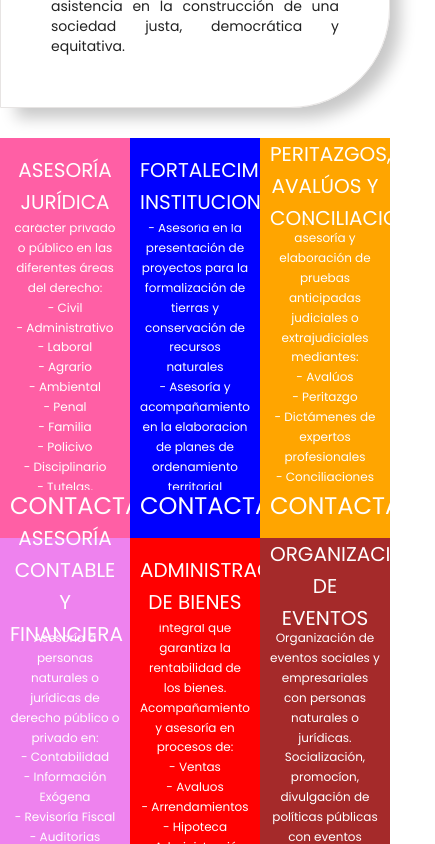
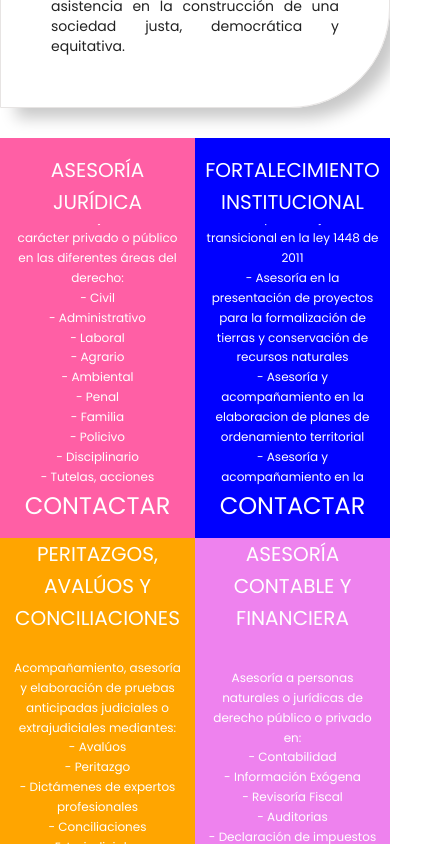
Before and after one commit to Darklegion92/webBuffet, a Next.js app: page / in a window 390 px wide. Shown: the part 2140-2984 px from the top of the page, 435 px wide, since content can reach past the window. Built offline with nearby package versions, Linux system fonts and the light colour scheme; no server answers.

Commit message:
se arregla responsive de los servicios

```diff
--- a/src/components/cardServices/index.tsx
+++ b/src/components/cardServices/index.tsx
@@ -81,7 +81,7 @@ const CardServices = () => {
     return (
         <Grid container justifyContent="center" className={classes.root}>
             {data.map(dato =>
-                <Grid item xs={4} lg={3}>
+                <Grid item xs={6} lg={3}>
                     <div
                         style={{ backgroundColor: dato.color, color: 'white' }}
                         className={classes.card}
```
